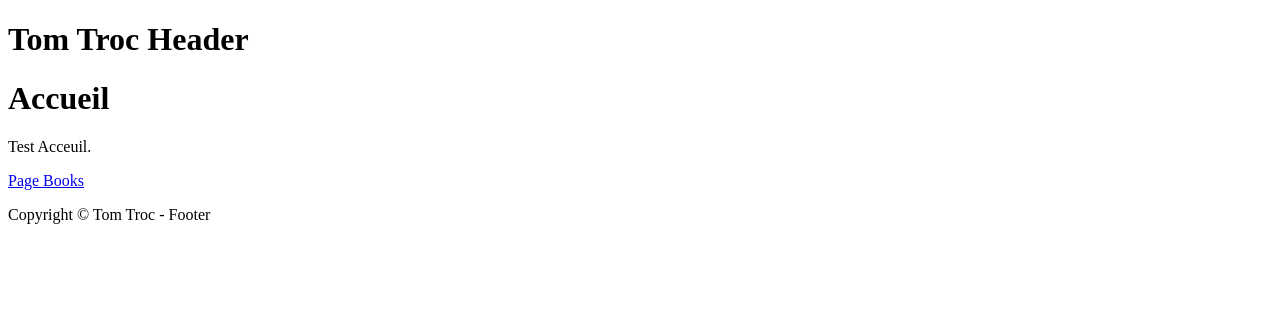
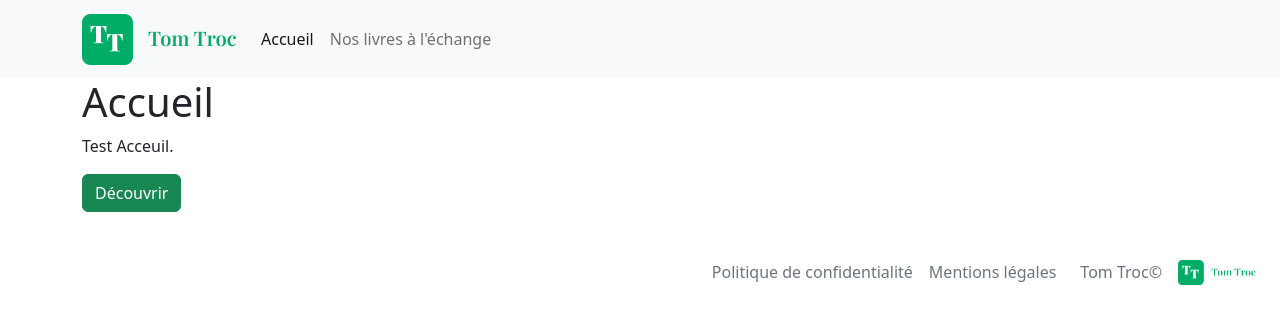
Before and after one commit to LB-Squishy/P6-Tom-Troc, a PHP site: page /index.php in a window 1280 px wide. Shown: the top 324 px of the page. Run offline with PHP 8.4, Linux system fonts and the light colour scheme.

Commit message:
feat: :art: Mise en place bootstrap

```diff
--- a/app/Views/components/footer.php
+++ b/app/Views/components/footer.php
@@ -4,7 +4,13 @@
  * Template pour afficher le footer'.
  */
 ?>
-
-<footer>
-    <p>Copyright © Tom Troc - Footer</p>
+<footer class="d-flex flex-wrap justify-content-end align-items-center py-3 m-4">
+    <ul class="nav d-flex flex-row">
+        <li class="nav-item"><a href="#" class="nav-link px-2 text-muted">Politique de confidentialité</a></li>
+        <li class="nav-item"><a href="#" class="nav-link px-2 text-muted">Mentions légales</a></li>
+    </ul>
+    <p class="mb-0 text-muted ms-3">Tom Troc&copy;</p>
+    <a href="index.php?action=homepage" class="d-flex align-items-center text-decoration-none ms-3">
+        <img src="../../../src/images/logoTomTroc.png" alt="Logo" width="78" height="25" class="d-inline-block align-text-top">
+    </a>
 </footer>
--- a/app/Views/components/header.php
+++ b/app/Views/components/header.php
@@ -6,5 +6,20 @@
 ?>
 
 <header>
-    <h1>Tom Troc Header</h1>
+    <nav class="navbar navbar-expand-lg bg-light">
+        <div class="container">
+            <a class="navbar-brand" href="index.php?action=homepage">
+                <img src="../../../src/images/logoTomTroc.png" alt="Logo" width="155" height="51" class="d-inline-block align-text-top">
+            </a>
+            <button class="navbar-toggler" type="button" data-bs-toggle="collapse" data-bs-target="#navbarNavAltMarkup" aria-controls="navbarNavAltMarkup" aria-expanded="false" aria-label="Toggle navigation">
+                <span class="navbar-toggler-icon"></span>
+            </button>
+            <div class="collapse navbar-collapse" id="navbarNavAltMarkup">
+                <div class="navbar-nav">
+                    <a class="nav-link active" aria-current="page" href="index.php?action=homepage">Accueil</a>
+                    <a class="nav-link" href="index.php?action=books">Nos livres à l'échange</a>
+                </div>
+            </div>
+        </div>
+    </nav>
 </header>
--- a/app/Views/templates/books.php
+++ b/app/Views/templates/books.php
@@ -5,8 +5,8 @@
  */
 ?>
 
-<div>
+<div class="container">
     <h1>Nos Livres</h1>
     <p>Test Nos Livres.</p>
-    <a href="index.php?action=homepage">Page Accueil</a>
+    <a class="btn btn-success" href="index.php?action=homepage" role="button">Page Accueil</a>
 </div>
--- a/app/Views/templates/error404.php
+++ b/app/Views/templates/error404.php
@@ -5,8 +5,8 @@
  */
 ?>
 
-<div>
+<div class="container">
     <h1>404</h1>
     <p>Test Erreur 404.</p>
-    <a href="index.php?action=homepage">Retour à la page d'accueil</a>
+    <a class="btn btn-success" href="index.php?action=homepage" role="button">Retour à la page d'accueil</a>
 </div>
--- a/app/Views/templates/errorPage.php
+++ b/app/Views/templates/errorPage.php
@@ -5,8 +5,8 @@
  */
 ?>
 
-<div>
+<div class="container">
     <h2>Erreur</h2>
     <p><?= $errorMessage ?></p>
-    <a href="index.php?action=homepage">Retour à la page d'accueil</a>
+    <a class="btn btn-success" href="index.php?action=homepage" role="button">Retour à la page d'accueil</a>
 </div>
--- a/app/Views/templates/homepage.php
+++ b/app/Views/templates/homepage.php
@@ -5,8 +5,8 @@
  */
 ?>
 
-<div>
+<div class="container">
     <h1>Accueil</h1>
     <p>Test Acceuil.</p>
-    <a href="index.php?action=books">Page Books</a>
+    <a class="btn btn-success" href="index.php?action=books" role="button">Découvrir</a>
 </div>
--- a/app/Views/templates/layout.php
+++ b/app/Views/templates/layout.php
@@ -15,11 +15,15 @@
 <head>
     <meta charset="UTF-8">
     <meta name="viewport" content="width=device-width, initial-scale=1.0">
+    <meta name="description" content="Tom Troc : Site d'échange de livre entre passionnés">
     <title><?= htmlspecialchars($title ?? 'Tom Troc') ?></title>
     <link rel="stylesheet" href="../../src/css/style.css">
+    <link href="https://cdn.jsdelivr.net/npm/bootstrap@5.2.3/dist/css/bootstrap.min.css" rel="stylesheet" integrity="sha384-rbsA2VBKQhggwzxH7pPCaAqO46MgnOM80zW1RWuH61DGLwZJEdK2Kadq2F9CUG65" crossorigin="anonymous">
 </head>
 
 <body>
+
+    <noscript>You need to enable JavaScript to run this app.</noscript>
 
     <?php include "./app/Views/components/header.php"; ?>
 
@@ -29,6 +33,8 @@
 
     <?php include "./app/Views/components/footer.php"; ?>
 
+    <script src="https://cdn.jsdelivr.net/npm/bootstrap@5.2.3/dist/js/bootstrap.bundle.min.js" integrity="sha384-kenU1KFdBIe4zVF0s0G1M5b4hcpxyD9F7jL+jjXkk+Q2h455rYXK/7HAuoJl+0I4" crossorigin="anonymous"></script>
+
 </body>
 
 </html>
--- a/index.php
+++ b/index.php
@@ -12,5 +12,5 @@ try {
     $router->dispatch();
 } catch (Exception $e) {
     // Gestion des erreurs génériques
-    (new ErrorController())->notFound();
+    (new PageController())->showNotFound();
 }
```
Also changed, not shown: src/images/logoTomTroc.png (added).
